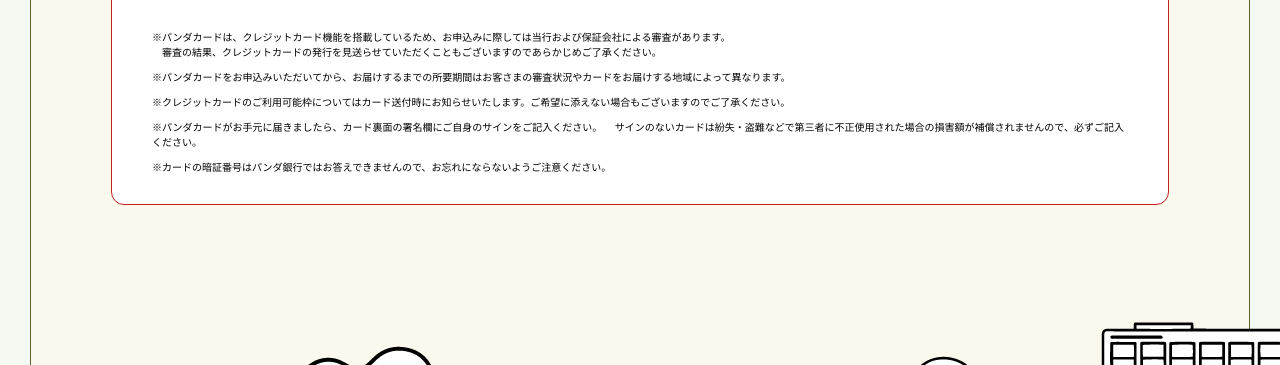
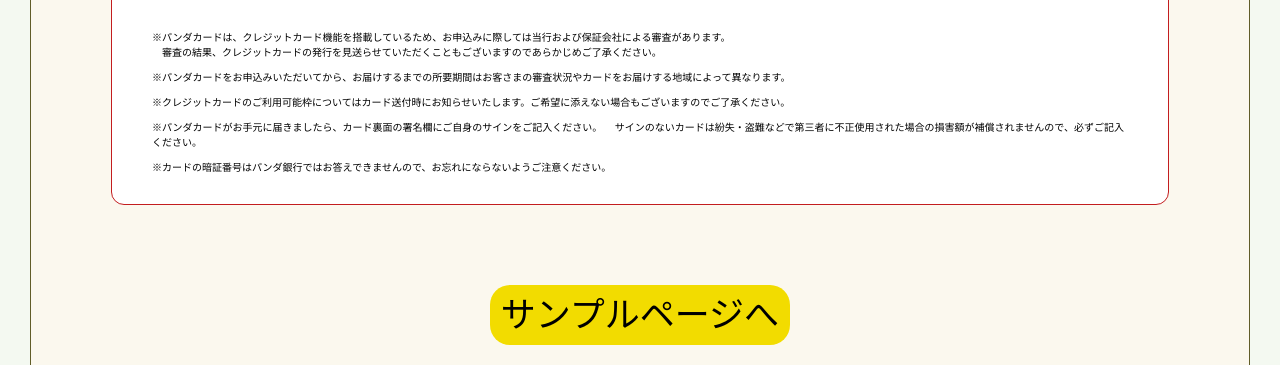
Before and after one commit to manami011/PandaBank, a plain HTML site: page index.html in a window 1280 px wide. Shown: the part 4191-4556 px from the top of the page. Drawn offline with Linux system fonts and the light colour scheme.

Commit message:
Add files via upload

```diff
--- a/css/styles.css
+++ b/css/styles.css
@@ -626,6 +626,26 @@ table th:nth-child(1){
   border: solid #C31D1F 1px;
 }
 
+/* サンプルページへのリンク */
+.sumple_link{
+  width: 300px;
+  height: 60px;
+  text-align: center;
+  line-height: 60px;
+  color: #605D28;
+  font-size: 35px;
+  background: #F2DC00;
+  border-radius: 20px;
+  position: relative;
+  left: 50%;
+  transform: translate(-50%, 0);
+  font-family: ab-kirigirisu, sans-serif;
+}
+
+.sumple_link a:hover{
+  color: white;
+}
+
 
 /* フッター */
 
--- a/index.html
+++ b/index.html
@@ -217,6 +217,8 @@
             <p>※カードの暗証番号はパンダ銀行ではお答えできませんので、お忘れにならないようご注意ください。</p>
           </div>
         </div>
+
+        <div class="sumple_link"><a href="sumple.html">サンプルページへ</a></div>
     </div>
 
     <img src="img/common/back_image1.png" id="bus_1">
```
